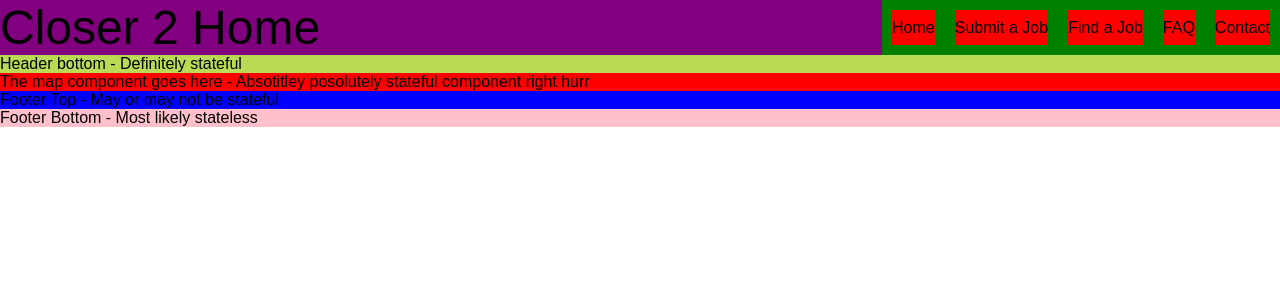
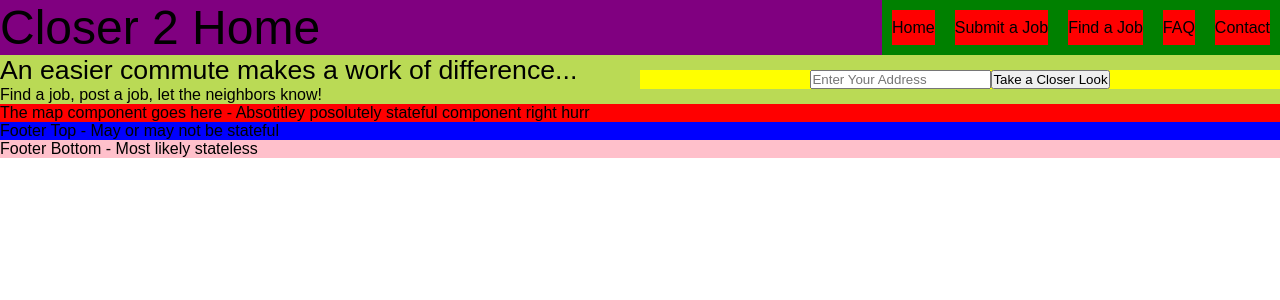
Before and after one commit to askaper/Closer2Home2016, a React (Create React App) app: page / in a window 1280 px wide. Shown: the top 300 px of the page. Built offline with nearby package versions, Linux system fonts and the light colour scheme.

Commit message:
Fixed stupid flexbox issue with input form

```diff
--- a/src/components/Footer.js
+++ b/src/components/Footer.js
@@ -4,14 +4,12 @@ class Footer extends Component {
   render() {
     return (
       <div>
-
         <div className="footer-top">
           Footer Top - May or may not be stateful
         </div>
         <div className="footer-bottom">
           Footer Bottom - Most likely stateless
         </div>
-
       </div>
     )
   }
--- a/src/components/Header.js
+++ b/src/components/Header.js
@@ -20,7 +20,18 @@ class Header extends Component {
           </div>
         </div>
         <div className="header-bottom">
-          Header bottom - Definitely stateful
+          <div className="header-slogan-text">
+            <p className="slogan">An easier commute makes a work of difference...</p>
+            <p className="header-tagline">Find a job, post a job, let the neighbors know!</p>
+          </div>
+          <div className="address-lookup-form">
+            <div className="address-lookup">
+              <form action="">
+                <input type="text" placeholder="Enter Your Address"/>
+                <button type="submit">Take a Closer Look</button>
+              </form>
+            </div>
+          </div>
         </div>
       </div>
 
--- a/src/css/App.css
+++ b/src/css/App.css
@@ -42,9 +42,42 @@
 
 /* Bottom Header Stuff */
 
+@media all and (max-width: 800px) {
+  .header-bottom {
+    flex-direction: column;
+  }
+}
+
 .header-bottom {
   background-color: #BADA55;
   display: flex;
+  flex: 1 100%;
+  color: black;
+}
+
+.header-slogan-text {
+  flex: 1;
+}
+
+.address-lookup-form {
+  display: flex;
+  flex: 1;
+  background-color: yellow;
+  flex-flow: column wrap;
+  align-self: center;
+}
+
+.address-lookup {
+  flex: 1 100%;
+  align-self: center;
+}
+
+.slogan {
+  font-size: 20pt;
+}
+
+.header-tagline {
+  font-size: 12pt;
 }
 
 /* Map Stuff */
```
